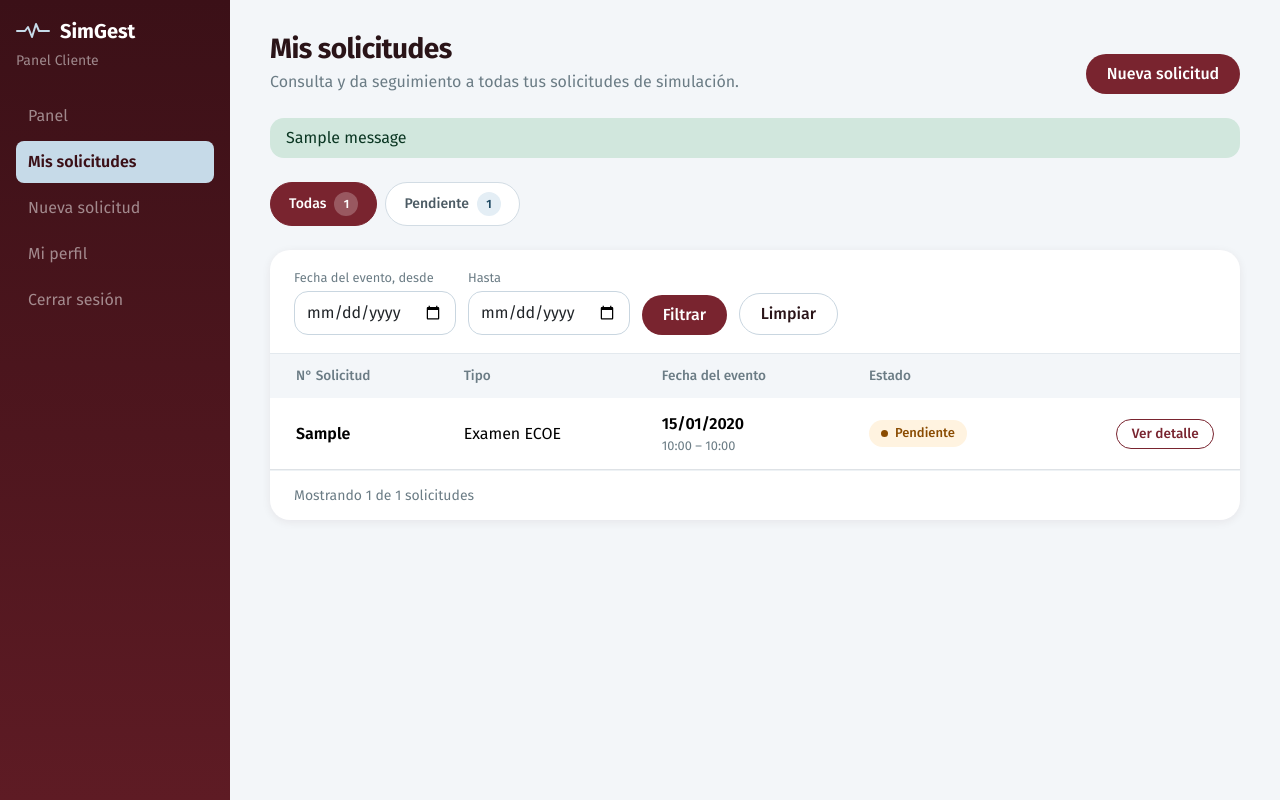
After one commit to Emurillo26/SimGest, a Django app: page /solicitudes/ in a window 1280 px wide. The commit adds this page. Run offline with Django 5.2, Linux system fonts and the light colour scheme; a user stored in the database is signed in; data comes from the database, SQL or seed files in the repository; tables that the repository leaves empty hold one stand-in row (values such as "Sample post"); one stand-in notice (Sample message) is shown.

Commit message:
HU 17 y HU 18: Mis solicitudes con filtros y asignación de escenarios con confirmación

```diff
--- a/simulactores/static/simulactores/css/estilos.css
+++ b/simulactores/static/simulactores/css/estilos.css
@@ -1566,6 +1566,8 @@ a.auth-boton {
 }
 
 .tab-filtro {
+  display: inline-flex;
+  align-items: center;
   padding: 9px 18px;
   border: 1px solid #D2DCE4;
   border-radius: 999px;
@@ -1849,3 +1851,52 @@ a.auth-boton {
 .perfil-grid .form-floating > .form-control.is-invalid:focus {
   box-shadow: 0 0 0 0.22rem rgba(179, 38, 30, 0.14);
 }
+
+.tab-filtro .contador {
+  display: inline-flex;
+  align-items: center;
+  justify-content: center;
+  min-width: 24px;
+  height: 24px;
+  margin-left: 8px;
+  padding: 0 7px;
+  border-radius: 999px;
+  background: #E4EEF5;
+  color: #1F4A63;
+  font-size: 0.75rem;
+  font-weight: 600;
+  line-height: 1;
+}
+
+.tab-filtro.activa .contador {
+  background: rgba(255, 255, 255, 0.24);
+  color: #fff;
+}
+
+.barra-filtros .campo-error {
+  flex-basis: 100%;
+  margin: 0;
+}
+
+.vacio-interno {
+  padding: 24px 0 8px;
+}
+
+.reemplazo-comparacion {
+  display: grid;
+  grid-template-columns: 1fr 1fr;
+  gap: 12px;
+}
+
+.reemplazo-comparacion > div {
+  display: flex;
+  flex-direction: column;
+  gap: 4px;
+  padding: 14px 16px;
+  border-radius: 14px;
+  background: #F3F6F9;
+}
+
+.reemplazo-comparacion > div:last-child {
+  background: #E4EEF5;
+}
--- a/simulactores/templates/simulactores/historial_solicitudes.html
+++ b/simulactores/templates/simulactores/historial_solicitudes.html
@@ -15,7 +15,7 @@
     <main class="panel-contenido">
       <header class="panel-encabezado">
         <div>
-          <a href="{% url 'simulactores:dashboard_cliente' %}" class="panel-volver"><svg viewBox="0 0 24 24" fill="none" stroke="currentColor" stroke-width="2" stroke-linecap="round" stroke-linejoin="round" aria-hidden="true"><path d="M15 6l-6 6 6 6"/></svg>Mis solicitudes</a>
+          <a href="{% url 'simulactores:mis_solicitudes' %}" class="panel-volver"><svg viewBox="0 0 24 24" fill="none" stroke="currentColor" stroke-width="2" stroke-linecap="round" stroke-linejoin="round" aria-hidden="true"><path d="M15 6l-6 6 6 6"/></svg>Mis solicitudes</a>
           <h1>Historial de solicitudes</h1>
           <p>Solicitudes completadas y canceladas.</p>
         </div>
--- /dev/null
+++ b/simulactores/templates/simulactores/mis_solicitudes.html
@@ -0,0 +1,123 @@
+{% load static %}
+<!DOCTYPE html>
+<html lang="es">
+<head>
+  <meta charset="UTF-8">
+  <title>SimGest - Mis solicitudes</title>
+  <meta name="viewport" content="width=device-width, initial-scale=1.0">
+  <link href="https://cdn.jsdelivr.net/npm/bootstrap@5.3.3/dist/css/bootstrap.min.css" rel="stylesheet">
+  <link href="{% static 'simulactores/css/estilos.css' %}" rel="stylesheet">
+</head>
+<body>
+<div class="d-flex">
+  {% include 'simulactores/_sidebar.html' %}
+  <div class="flex-fill panel-columna">
+    <main class="panel-contenido">
+      <header class="panel-encabezado">
+        <div>
+          <h1>Mis solicitudes</h1>
+          <p>Consulta y da seguimiento a todas tus solicitudes de simulación.</p>
+        </div>
+        <a href="{% url 'simulactores:crear_solicitud' %}" class="btn btn-granate btn-pildora">Nueva solicitud</a>
+      </header>
+
+      {% if messages %}
+        {% for message in messages %}
+          <div class="alert alert-success py-2 mb-0" role="alert">{{ message }}</div>
+        {% endfor %}
+      {% endif %}
+
+      {% if not total %}
+
+        <!-- Sin solicitudes registradas -->
+        <section class="panel-tarjeta bienvenida-vacia">
+          <div class="panel-vacio-icono grande" aria-hidden="true"><svg viewBox="0 0 24 24" fill="none" stroke="currentColor" stroke-width="1.8" stroke-linecap="round" stroke-linejoin="round"><rect x="5" y="4" width="14" height="17" rx="2.5"/><path d="M9 9h6M9 13h6M9 17h3"/></svg></div>
+          <h2>Aún no tienes solicitudes</h2>
+          <p>Cuando crees una, aparecerá aquí y podrás seguir su estado paso a paso.</p>
+          <a href="{% url 'simulactores:crear_solicitud' %}" class="panel-boton-vino">Crear mi primera solicitud</a>
+        </section>
+
+      {% else %}
+
+        <nav class="tabs-filtro" aria-label="Filtrar por estado">
+          <a class="tab-filtro{% if not estado_activo %} activa{% endif %}" href="?desde={{ desde }}&hasta={{ hasta }}">Todas<span class="contador">{{ total }}</span></a>
+          {% for p in pestanas %}
+            <a class="tab-filtro{% if estado_activo == p.valor %} activa{% endif %}" href="?estado={{ p.valor|urlencode }}&desde={{ desde }}&hasta={{ hasta }}">{{ p.etiqueta }}<span class="contador">{{ p.cantidad }}</span></a>
+          {% endfor %}
+        </nav>
+
+        <section class="panel-tabla">
+          <form method="get" class="barra-filtros">
+            <input type="hidden" name="estado" value="{{ estado_activo }}">
+            <label class="campo-filtro">Fecha del evento, desde
+              <input type="date" name="desde" class="form-control" value="{{ filtro.desde.value|default_if_none:'' }}">
+            </label>
+            <label class="campo-filtro">Hasta
+              <input type="date" name="hasta" class="form-control" value="{{ filtro.hasta.value|default_if_none:'' }}">
+            </label>
+            <button type="submit" class="btn btn-granate btn-pildora">Filtrar</button>
+            <a href="{% url 'simulactores:mis_solicitudes' %}" class="btn btn-claro btn-pildora">Limpiar</a>
+            {% for campo in filtro %}{% for error in campo.errors %}<div class="campo-error">{{ error }}</div>{% endfor %}{% endfor %}
+          </form>
+
+          {% if solicitudes %}
+          <div class="table-responsive">
+            <table class="table align-middle">
+              <thead>
+                <tr><th>N° Solicitud</th><th>Tipo</th><th>Fecha del evento</th><th>Estado</th><th></th></tr>
+              </thead>
+              <tbody>
+                {% for solicitud in solicitudes %}
+                <tr>
+                  <td class="fw-semibold">{{ solicitud.numero_solicitud }}</td>
+                  <td>{{ solicitud.tipo_simulacion }}</td>
+                  <td><span class="fw-semibold">{{ solicitud.fecha_evento|date:"d/m/Y" }}</span><div class="panel-sub">{{ solicitud.hora_inicio|time:"H:i" }} – {{ solicitud.hora_fin|time:"H:i" }}</div></td>
+                  <td>{% include 'simulactores/_estado_badge.html' with estado=solicitud.estado %}</td>
+                  <td class="text-end">
+                    <a href="{% url 'simulactores:detalle_solicitud' solicitud.uuid %}" class="btn btn-sm btn-ver">Ver detalle</a>
+                  </td>
+                </tr>
+                {% endfor %}
+              </tbody>
+            </table>
+          </div>
+
+        <div class="tabla-pie">
+          <span>Mostrando {{ solicitudes|length }}{% if solicitudes.paginator %} de {{ solicitudes.paginator.count }}{% endif %} solicitudes</span>
+          {% if solicitudes.has_other_pages %}
+          <nav aria-label="Paginación">
+            <ul class="pagination">
+              {% if solicitudes.has_previous %}
+                <li class="page-item"><a class="page-link" href="?pagina={{ solicitudes.previous_page_number }}&estado={{ estado_activo|urlencode }}&desde={{ desde }}&hasta={{ hasta }}">Anterior</a></li>
+              {% endif %}
+              {% for num in solicitudes.paginator.page_range %}
+                <li class="page-item {% if num == solicitudes.number %}active{% endif %}">
+                  <a class="page-link" href="?pagina={{ num }}&estado={{ estado_activo|urlencode }}&desde={{ desde }}&hasta={{ hasta }}">{{ num }}</a>
+                </li>
+              {% endfor %}
+              {% if solicitudes.has_next %}
+                <li class="page-item"><a class="page-link" href="?pagina={{ solicitudes.next_page_number }}&estado={{ estado_activo|urlencode }}&desde={{ desde }}&hasta={{ hasta }}">Siguiente</a></li>
+              {% endif %}
+            </ul>
+          </nav>
+          {% endif %}
+        </div>
+
+          {% else %}
+        <div class="panel-vacio">
+          <div class="panel-vacio-icono" aria-hidden="true"><svg viewBox="0 0 24 24" fill="none" stroke="currentColor" stroke-width="1.8" stroke-linecap="round" stroke-linejoin="round"><rect x="5" y="4" width="14" height="17" rx="2.5"/><path d="M9 9h6M9 13h6M9 17h3"/></svg></div>
+          <strong>No hay solicitudes que coincidan</strong>
+          <p>Cambia el estado o el rango de fechas para ver otros resultados.</p>
+          <a href="{% url 'simulactores:mis_solicitudes' %}" class="btn btn-claro btn-pildora mt-3">Limpiar filtros</a>
+        </div>
+          {% endif %}
+        </section>
+
+      {% endif %}
+
+    </main>
+  </div>
+</div>
+
+</body>
+</html>
--- a/simulactores/templates/simulactores/solicitud_detalle.html
+++ b/simulactores/templates/simulactores/solicitud_detalle.html
@@ -15,7 +15,7 @@
     <main class="panel-contenido">
       <header class="panel-encabezado">
         <div>
-          <a href="{% url 'simulactores:dashboard_cliente' %}" class="panel-volver"><svg viewBox="0 0 24 24" fill="none" stroke="currentColor" stroke-width="2" stroke-linecap="round" stroke-linejoin="round" aria-hidden="true"><path d="M15 6l-6 6 6 6"/></svg>Mis solicitudes</a>
+          <a href="{% url 'simulactores:mis_solicitudes' %}" class="panel-volver"><svg viewBox="0 0 24 24" fill="none" stroke="currentColor" stroke-width="2" stroke-linecap="round" stroke-linejoin="round" aria-hidden="true"><path d="M15 6l-6 6 6 6"/></svg>Mis solicitudes</a>
           <h1>Solicitud {{ solicitud.numero_solicitud }} {% include 'simulactores/_estado_badge.html' with estado=solicitud.estado %}</h1>
         </div>
       </header>
--- a/simulactores/templates/simulactores/solicitud_form.html
+++ b/simulactores/templates/simulactores/solicitud_form.html
@@ -15,7 +15,7 @@
     <main class="panel-contenido">
       <header class="panel-encabezado">
         <div>
-          <a href="{% url 'simulactores:dashboard_cliente' %}" class="panel-volver"><svg viewBox="0 0 24 24" fill="none" stroke="currentColor" stroke-width="2" stroke-linecap="round" stroke-linejoin="round" aria-hidden="true"><path d="M15 6l-6 6 6 6"/></svg>Mis solicitudes</a>
+          <a href="{% url 'simulactores:mis_solicitudes' %}" class="panel-volver"><svg viewBox="0 0 24 24" fill="none" stroke="currentColor" stroke-width="2" stroke-linecap="round" stroke-linejoin="round" aria-hidden="true"><path d="M15 6l-6 6 6 6"/></svg>Mis solicitudes</a>
           <h1>Nueva solicitud</h1>
           <p>Cuéntanos qué simulación necesitas y cuándo.</p>
         </div>
@@ -61,7 +61,7 @@
           </div>
           <div class="d-flex gap-2">
             <button type="submit" class="btn btn-granate btn-pildora">Crear solicitud</button>
-            <a href="{% url 'simulactores:dashboard_cliente' %}" class="btn btn-claro btn-pildora">Cancelar</a>
+            <a href="{% url 'simulactores:mis_solicitudes' %}" class="btn btn-claro btn-pildora">Cancelar</a>
           </div>
         </form>
       </section>
--- a/simulactores/templates/simulactores/solicitud_no_encontrada.html
+++ b/simulactores/templates/simulactores/solicitud_no_encontrada.html
@@ -32,7 +32,7 @@
         <h2 class="auth-titulo">Solicitud no encontrada</h2>
         <p class="auth-sub">Puede que el enlace sea incorrecto o que la solicitud ya no exista.</p>
 
-        <a href="{% url 'simulactores:dashboard_cliente' %}" class="auth-boton">Volver a mis solicitudes</a>
+        <a href="{% url 'simulactores:mis_solicitudes' %}" class="auth-boton">Volver a mis solicitudes</a>
       </section>
 
     </div>
--- a/simulactores/urls.py
+++ b/simulactores/urls.py
@@ -78,6 +78,7 @@ urlpatterns = [
     path('dashboard/admin/', views.dashboard_administrador_view, name='dashboard_administrador'),
     path('dashboard/actor/', views.dashboard_actor_view, name='dashboard_actor'),
 
+    path('solicitudes/', views.mis_solicitudes_view, name='mis_solicitudes'),
     path('solicitudes/nueva/', views.crear_solicitud_view, name='crear_solicitud'),
     path(
         'solicitudes/historial/',
--- a/simulactores/views.py
+++ b/simulactores/views.py
@@ -16,6 +16,7 @@ from django.db import transaction
 from django.utils import timezone
 from django.views.decorators.http import require_POST
 
+from .filtros import FiltroSolicitudesForm
 from .forms import (
     AsignarEscenarioForm, CambiarEstadoSolicitudForm, CambiarPasswordForm,
     CancelarSolicitudForm, EscenarioForm, PerfilForm, RechazarEscenarioForm,
@@ -481,10 +482,22 @@ def solicitudes_admin_view(request):
 
 @modulo_requerido('gestion_solicitudes')
 def solicitud_admin_detalle_view(request, solicitud_uuid):
+    """HU-18: el administrador asigna (o reemplaza) el escenario de una solicitud."""
 
     solicitud = get_object_or_404(
         Solicitud.objects.select_related('cliente', 'escenario'), uuid=solicitud_uuid
     )
+
+    # Escenarios que ofrece el selector: activos, del mismo tipo que la solicitud
+    # o de tipo "Otro" (generales). El escenario actual siempre se conserva.
+    disponibles = Escenario.objects.filter(
+        estado=Escenario.Estado.ACTIVO,
+        tipo__in=[solicitud.tipo_simulacion, TipoSimulacion.OTRO],
+    ).exclude(pk=solicitud.escenario_id)
+    sin_escenarios = not disponibles.exists()
+    opciones = Escenario.objects.filter(
+        Q(pk__in=disponibles.values('pk')) | Q(pk=solicitud.escenario_id)
+    ).order_by('nombre')
 
     form = AsignarEscenarioForm(initial={'escenario': solicitud.escenario_id})
 
@@ -492,13 +505,28 @@ def solicitud_admin_detalle_view(request, solicitud_uuid):
         form = AsignarEscenarioForm(request.POST)
         if form.is_valid():
             if solicitud.estado not in (Solicitud.Estado.PENDIENTE, Solicitud.Estado.EN_REVISION):
-                messages.error(request, 'Esta solicitud ya no está en un estado donde se pueda proponer un escenario.')
+                messages.error(request, 'Esta solicitud ya no está en un estado donde se pueda asignar un escenario.')
                 return redirect('simulactores:solicitud_admin_detalle', solicitud_uuid=solicitud.uuid)
 
-            escenario_anterior = solicitud.escenario.nombre if solicitud.escenario else None
+            nuevo = form.cleaned_data['escenario']
+            actual = solicitud.escenario
+
+            if actual and actual.pk == nuevo.pk:
+                messages.info(request, 'Esta solicitud ya tiene ese escenario asignado, así que no hay nada que cambiar.')
+                return redirect('simulactores:solicitud_admin_detalle', solicitud_uuid=solicitud.uuid)
+
+            # Reemplazar un escenario ya asignado exige confirmación (el modal la envía).
+            if actual and request.POST.get('confirmar_reemplazo') != '1':
+                messages.warning(
+                    request,
+                    f'Esta solicitud ya tiene el escenario «{actual.nombre}». Confirma el reemplazo para continuar.',
+                )
+                return redirect('simulactores:solicitud_admin_detalle', solicitud_uuid=solicitud.uuid)
+
+            escenario_anterior = actual.nombre if actual else None
             estado_anterior = solicitud.estado
 
-            solicitud.escenario = form.cleaned_data['escenario']
+            solicitud.escenario = nuevo
             if solicitud.estado == Solicitud.Estado.PENDIENTE:
                 solicitud.estado = Solicitud.Estado.EN_REVISION
             solicitud.save()
@@ -508,20 +536,34 @@ def solicitud_admin_detalle_view(request, solicitud_uuid):
                 cambios.append(('estado', estado_anterior, solicitud.estado))
 
             registrar_cambios(
-                solicitud.cliente, 'Escenario propuesto por administrador', cambios,
+                solicitud.cliente,
+                'Escenario reemplazado por administrador' if actual else 'Escenario asignado por administrador',
+                cambios,
                 realizado_por=request.user, ip_origen=_ip_del_request(request),
             )
-            notificar(
-                solicitud.cliente,
-                f'Te propusimos un escenario para tu solicitud {solicitud.numero_solicitud}. Revísalo y apruébalo o recházalo.',
-                asunto='Escenario propuesto en SimGest',
-            )
-            messages.success(request, 'Escenario propuesto correctamente. El cliente fue notificado.')
+            if actual:
+                notificar(
+                    solicitud.cliente,
+                    f'Cambiamos el escenario propuesto para tu solicitud {solicitud.numero_solicitud}. Revisa el nuevo y apruébalo o recházalo.',
+                    asunto='Escenario actualizado en SimGest',
+                )
+                messages.success(request, 'Escenario reemplazado correctamente. El cliente fue notificado.')
+            else:
+                notificar(
+                    solicitud.cliente,
+                    f'Te propusimos un escenario para tu solicitud {solicitud.numero_solicitud}. Revísalo y apruébalo o recházalo.',
+                    asunto='Escenario propuesto en SimGest',
+                )
+                messages.success(request, 'Escenario asignado correctamente. El cliente fue notificado.')
             return redirect('simulactores:solicitud_admin_detalle', solicitud_uuid=solicitud.uuid)
+
+    # Solo para mostrar: el selector ofrece los escenarios compatibles.
+    form.fields['escenario'].queryset = opciones
 
     return render(request, 'simulactores/solicitud_admin_detalle.html', {
         'solicitud': solicitud,
         'form': form,
+        'sin_escenarios': sin_escenarios,
         # HU-19: estados a los que se puede pasar desde el estado actual
         'estado_form': CambiarEstadoSolicitudForm(initial={'estado': solicitud.estado}),
         'transiciones_permitidas': [
@@ -752,6 +794,61 @@ def dashboard_cliente_view(request):
         'solicitudes': activas,
         'resumen': resumen,
         'indicador': indicador,
+    })
+
+
+@modulo_requerido('dashboard_cliente')
+def mis_solicitudes_view(request):
+    """HU 17 - Listado completo de las solicitudes del cliente, con filtros."""
+
+    todas = Solicitud.objects.filter(cliente=request.user)
+
+    # Contador por estado para las pestañas (una sola consulta, sin filtros de fecha).
+    conteo = {
+        fila['estado']: fila['n']
+        for fila in todas.values('estado').annotate(n=Count('pk')).order_by()
+    }
+    total = sum(conteo.values())
+
+    filtro = FiltroSolicitudesForm(request.GET or None)
+    datos = filtro.cleaned_data if filtro.is_valid() else {}
+
+    estado_activo = datos.get('estado') or ''
+    desde = datos.get('desde')
+    hasta = datos.get('hasta')
+
+    solicitudes = todas.select_related('escenario').order_by('-fecha_solicitud')
+    if estado_activo:
+        solicitudes = solicitudes.filter(estado=estado_activo)
+    if desde:
+        solicitudes = solicitudes.filter(fecha_evento__gte=desde)
+    if hasta:
+        solicitudes = solicitudes.filter(fecha_evento__lte=hasta)
+
+    # Solo se muestran las pestañas de estados que el cliente realmente tiene
+    # (más la que esté seleccionada).
+    pestanas = [
+        {
+            'valor': estado.value,
+            'etiqueta': estado.label,
+            'cantidad': conteo.get(estado.value, 0),
+        }
+        for estado in Solicitud.Estado
+        if conteo.get(estado.value, 0) or estado.value == estado_activo
+    ]
+
+    paginador = Paginator(solicitudes, 10)
+    solicitudes_pagina = paginador.get_page(request.GET.get('pagina'))
+
+    return render(request, 'simulactores/mis_solicitudes.html', {
+        'solicitudes': solicitudes_pagina,
+        'pestanas': pestanas,
+        'total': total,
+        'filtro': filtro,
+        'estado_activo': estado_activo,
+        'desde': desde.isoformat() if desde else '',
+        'hasta': hasta.isoformat() if hasta else '',
+        'hay_filtros': bool(estado_activo or desde or hasta),
     })
 
 
```
Also changed, not shown: simulactores/filtros.py (added, +32 -0 lines), simulactores/navegacion.py (+10 -2 lines), simulactores/templates/simulactores/solicitud_admin_detalle.html (+75 -7 lines), simulactores/tests.py (+72 -1 lines).
